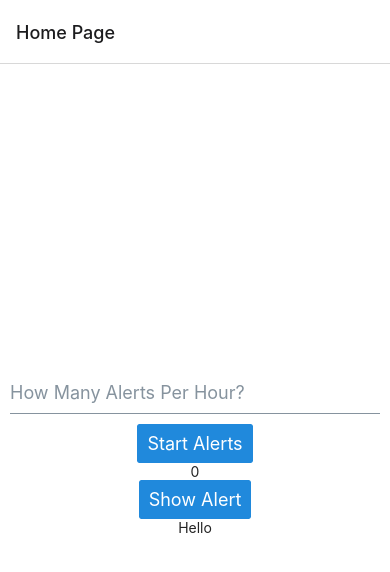
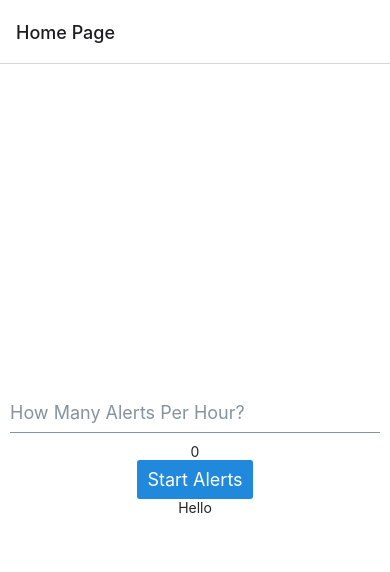
Before and after one commit to 99daycoder/mindtimer, a React Native app: screen / in a window 390 px wide. Shown: the top 572 px of the page. Built offline with nearby package versions, Linux system fonts and the light colour scheme.

Commit message:
added navigation

```diff
--- a/Components/Home.js
+++ b/Components/Home.js
@@ -8,9 +8,10 @@ import { StyleSheet, View, Alert } from 'react-native';
 export default function Home({navigation}) {
 
   const simpleAlertHandler = () => {
+    setAlertsPerHour(inputValue)
     //function to make simple alert
-    alert('Hello Its Time to log your progress');
-    navigation.navigate('Notes')
+    Alert.alert(`Hello your alerts are set!`);
+    navigation.navigate('Notes',{alertsPerHour} )
     //push to a new page here
   };
   const [alertsPerHour, setAlertsPerHour] = useState(0)
@@ -21,9 +22,8 @@ export default function Home({navigation}) {
       <Input
       placeholder='How Many Alerts Per Hour?'onChangeText={newText => setInputValue(newText)}/>
       <StatusBar style="auto" />
-      <Button onPress={()=>setAlertsPerHour(inputValue)}>Start Alerts</Button>
       <Text>{alertsPerHour}</Text>
-      <Button onPress={simpleAlertHandler}>Show Alert</Button>
+      <Button onPress={simpleAlertHandler}>Start Alerts</Button>
       <Text>Hello</Text>
     </View>
   );
--- a/Components/Notes.js
+++ b/Components/Notes.js
@@ -5,10 +5,10 @@ import { NavigationContainer } from '@react-navigation/native';
 import { createNativeStackNavigator } from '@react-navigation/native-stack';
 
 
-export default function Notes() {
+export default function Notes({alertsPerHour}) {
   return (
     <View style={styles.container}>
-      <Text style={styles.h1Style}>Notes go here...</Text>
+      <Text style={styles.h1Style}> Your Alert is set to {alertsPerHour} </Text>
 
     </View>
   );
```
